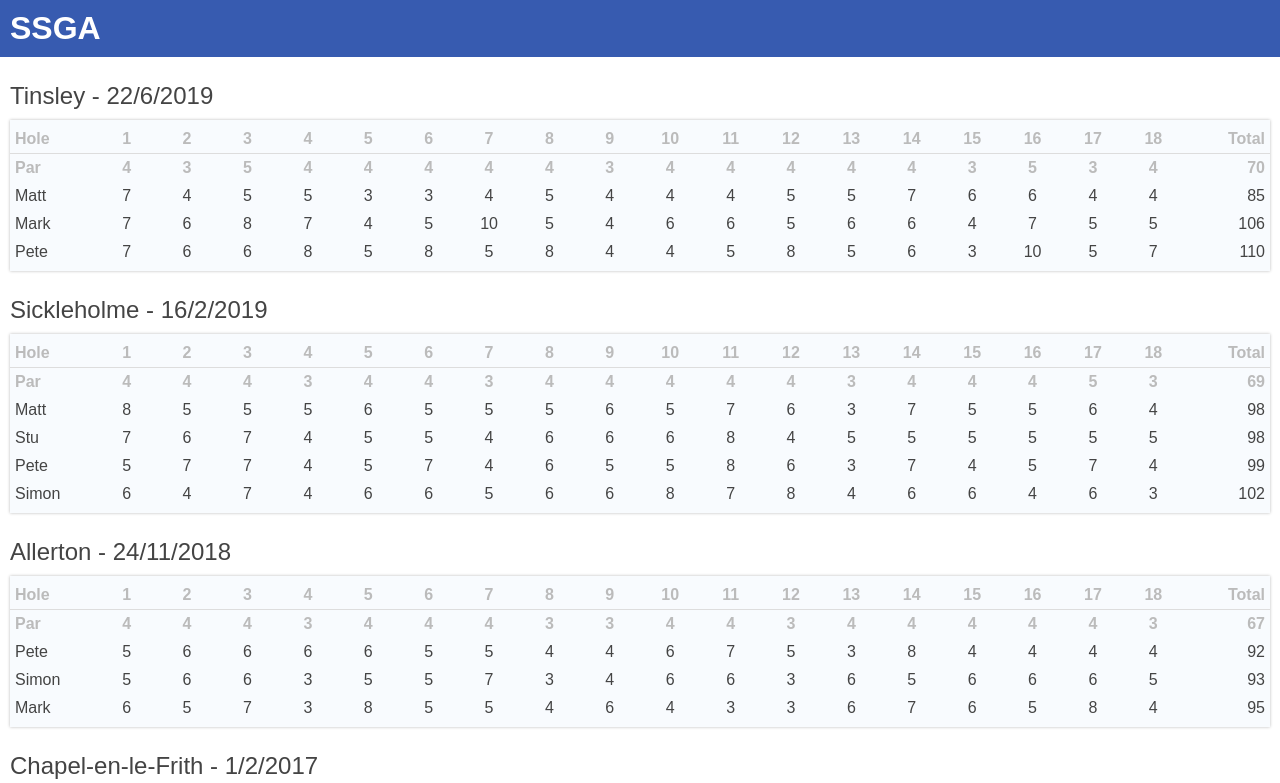
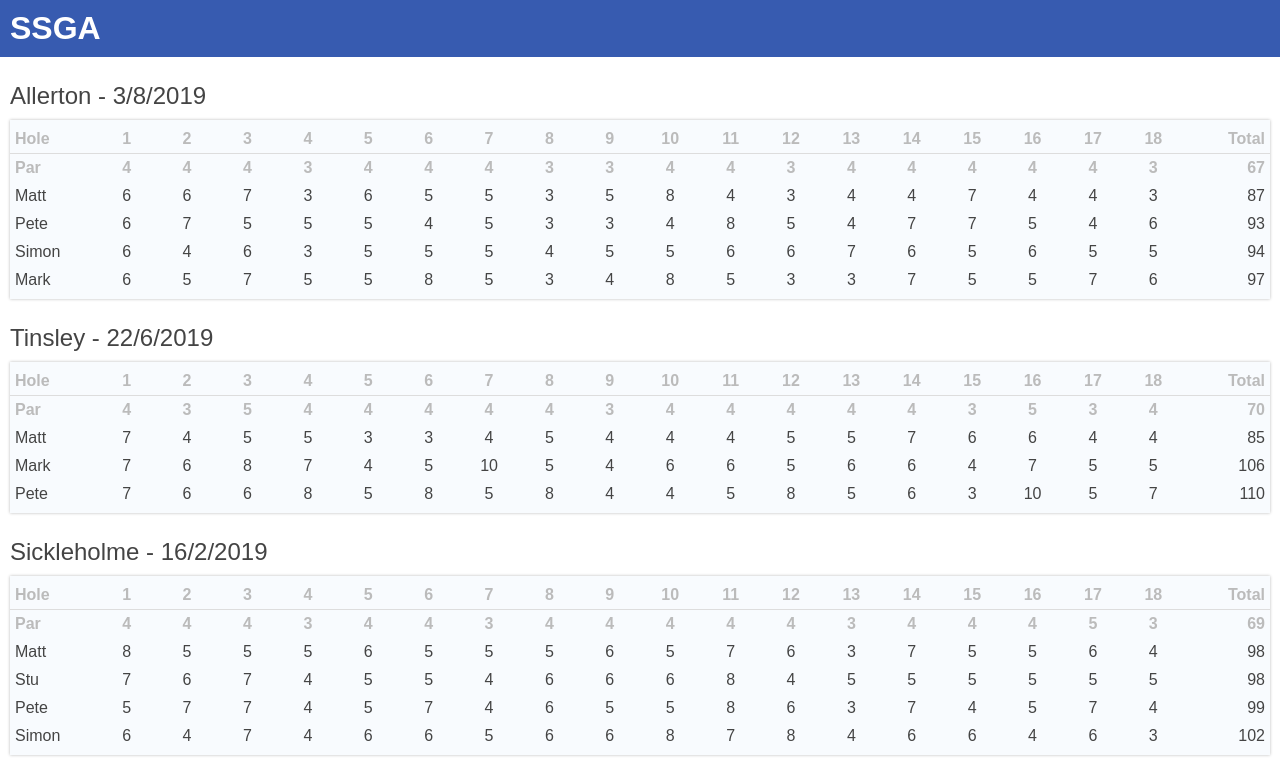
Before and after one commit to whitfield-mj/ssga, a React (Create React App) app: page / in a window 1280 px wide. Shown: the top 783 px of the page. Built offline with nearby package versions, Linux system fonts and the light colour scheme.

Commit message:
added new round

```diff
--- a/src/data/scores.js
+++ b/src/data/scores.js
@@ -1,4 +1,89 @@
 export default {
+  "2019-08-03": {
+    course: "Allerton",
+    scores: {
+      Mark: {
+        1: 6,
+        2: 5,
+        3: 7,
+        4: 5,
+        5: 5,
+        6: 8,
+        7: 5,
+        8: 3,
+        9: 4,
+        10: 8,
+        11: 5,
+        12: 3,
+        13: 3,
+        14: 7,
+        15: 5,
+        16: 5,
+        17: 7,
+        18: 6
+      },
+      Pete: {
+        1: 6,
+        2: 7,
+        3: 5,
+        4: 5,
+        5: 5,
+        6: 4,
+        7: 5,
+        8: 3,
+        9: 3,
+        10: 4,
+        11: 8,
+        12: 5,
+        13: 4,
+        14: 7,
+        15: 7,
+        16: 5,
+        17: 4,
+        18: 6
+      },
+      Simon: {
+        1: 6,
+        2: 4,
+        3: 6,
+        4: 3,
+        5: 5,
+        6: 5,
+        7: 5,
+        8: 4,
+        9: 5,
+        10: 5,
+        11: 6,
+        12: 6,
+        13: 7,
+        14: 6,
+        15: 5,
+        16: 6,
+        17: 5,
+        18: 5
+      },
+      Matt: {
+        1: 6,
+        2: 6,
+        3: 7,
+        4: 3,
+        5: 6,
+        6: 5,
+        7: 5,
+        8: 3,
+        9: 5,
+        10: 8,
+        11: 4,
+        12: 3,
+        13: 4,
+        14: 4,
+        15: 7,
+        16: 4,
+        17: 4,
+        18: 3
+      }
+    }
+  },
   "2019-06-22": {
     course: "Tinsley",
     scores: {
```
